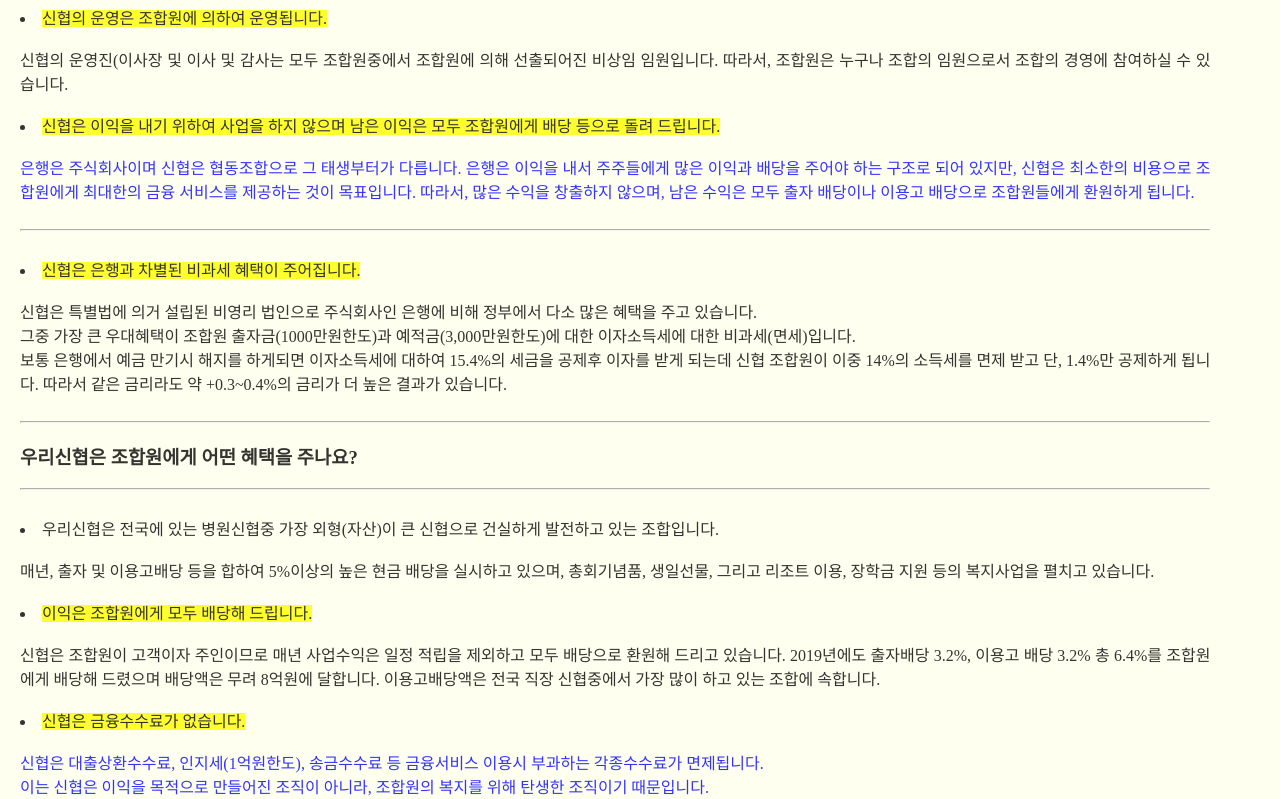
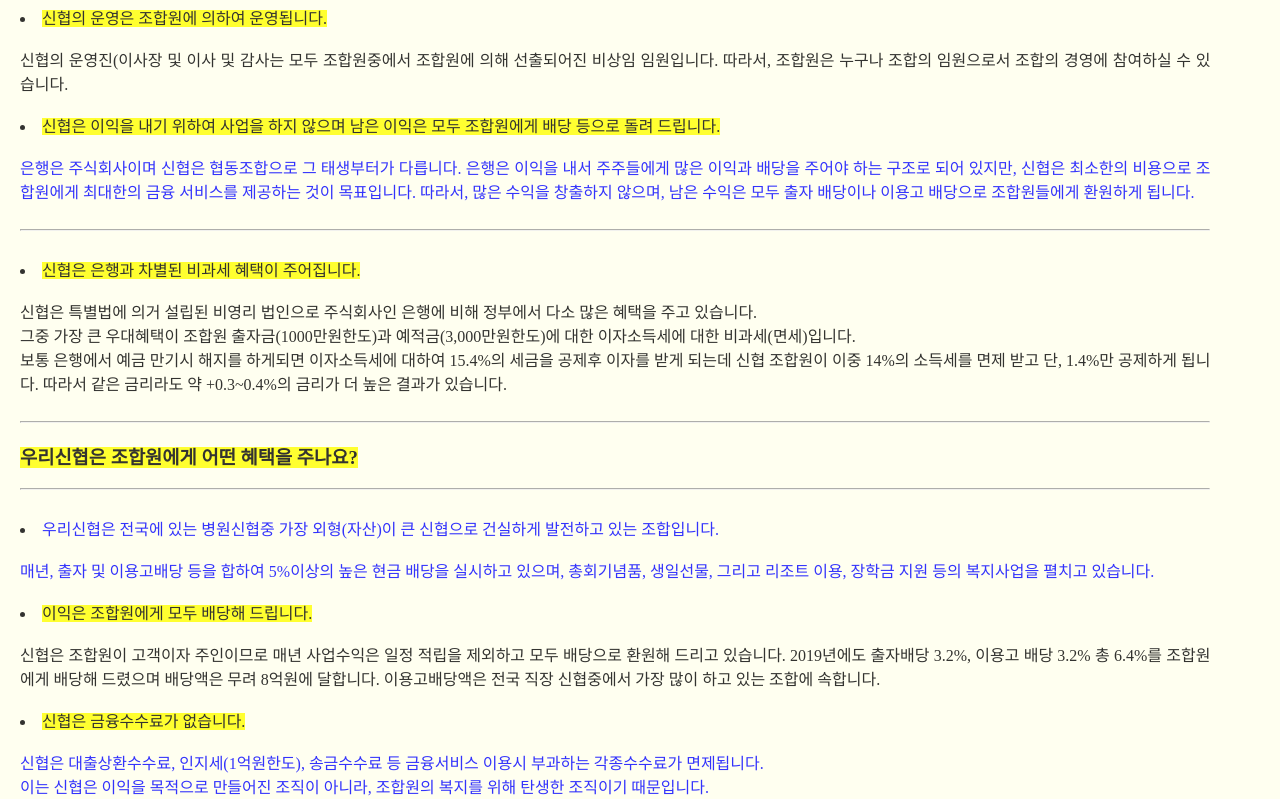
Before and after one commit to ajou9770/union, a plain HTML site: page index.html in a window 1280 px wide. Shown: the part 434-1233 px from the top of the page. Drawn offline with Linux system fonts and the light colour scheme.

Commit message:
Update index.html

```diff
--- a/index.html
+++ b/index.html
@@ -68,15 +68,15 @@
           +0.3~0.4%의 금리가 더 높은 결과가 있습니다.
       </li><br/>
       <hr>
-    <h3>우리신협은 조합원에게 어떤 혜택을 주나요?</h3>
+    <h3><mark>우리신협은 조합원에게 어떤 혜택을 주나요?</mark></h3>
     <hr>
     <br/>
-    <li>
+    <li><font color="blue">
       우리신협은 전국에 있는 병원신협중 가장 외형(자산)이 큰 신협으로 건실하게
     발전하고 있는 조합입니다. <br />
     <br />매년, 출자 및 이용고배당 등을 합하여 5%이상의 높은 현금 배당을
     실시하고 있으며, 총회기념품, 생일선물, 그리고 리조트 이용, 장학금 지원 등의
-    복지사업을 펼치고 있습니다. <br /><br />
+    복지사업을 펼치고 있습니다. <br /><br /></font>
     </li>
     <li>
       <mark>이익은 조합원에게 모두 배당해 드립니다. </mark><br /><br />
```
